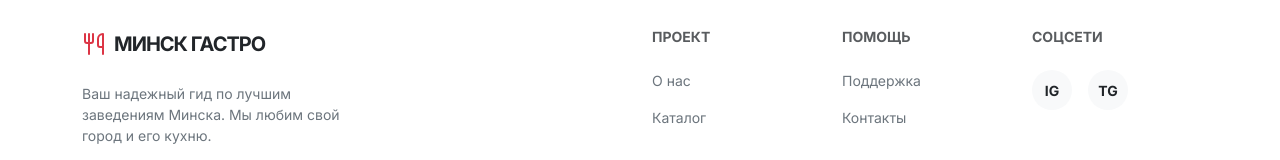
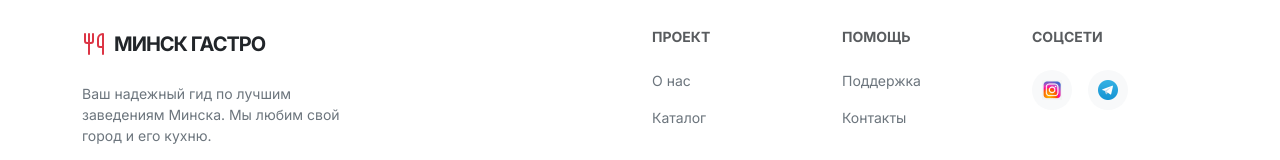
Before and after one commit to Er4ik007/praktika2, a React (Vite) app in the folder Got/: page /privacy in a window 1280 px wide. Shown: the part 1498-1658 px from the top of the page. Built offline with nearby package versions, Linux system fonts and the light colour scheme; the HTML template or start-up script is replaced by a standard one.

Commit message:
значки соцсетей и ссылка

```diff
--- a/Got/src/components/Footer.tsx
+++ b/Got/src/components/Footer.tsx
@@ -36,11 +36,11 @@ export const Footer = () => {
               <div className="col-12 col-sm-4 d-none d-sm-block">
                 <h4 className="fw-bold small text-muted text-uppercase tracking-widest mb-4">Соцсети</h4>
                 <div className="d-flex gap-3">
-                  <a href="https://t.me/ALEX_ALEXzh" target="_blank" rel="noopener noreferrer" className="d-flex align-items-center justify-content-center bg-light rounded-circle text-decoration-none text-dark fw-bold small transition-colors" style={{ width: '40px', height: '40px' }}>
-                    IG
+                  <a href="https://www.instagram.com/nadyamilanovich__?igsh=MXAza3pubnA0cGw2Yg==&utm_source=ig_contact_invite" target="_blank" rel="noopener noreferrer" className="d-flex align-items-center justify-content-center bg-light rounded-circle text-decoration-none text-dark fw-bold small transition-colors" style={{ width: '40px', height: '40px' }}>
+                    <img src="src/components/inst_logo.jpg" alt="Instagram" style={{ width: '20px', height: '20px' }}></img>
                   </a>
                   <a href="https://t.me/ALEX_ALEXzh" target="_blank" rel="noopener noreferrer" className="d-flex align-items-center justify-content-center bg-light rounded-circle text-decoration-none text-dark fw-bold small transition-colors" style={{ width: '40px', height: '40px' }}>
-                    TG
+                    <img src="src/components/tg_logo.png" alt="Telegram" style={{ width: '20px', height: '20px' }}></img>
                   </a>
                 </div>
               </div>
```
Also changed, not shown: Got/src/components/inst_logo.jpg (added), Got/src/components/tg_logo.png (added).
